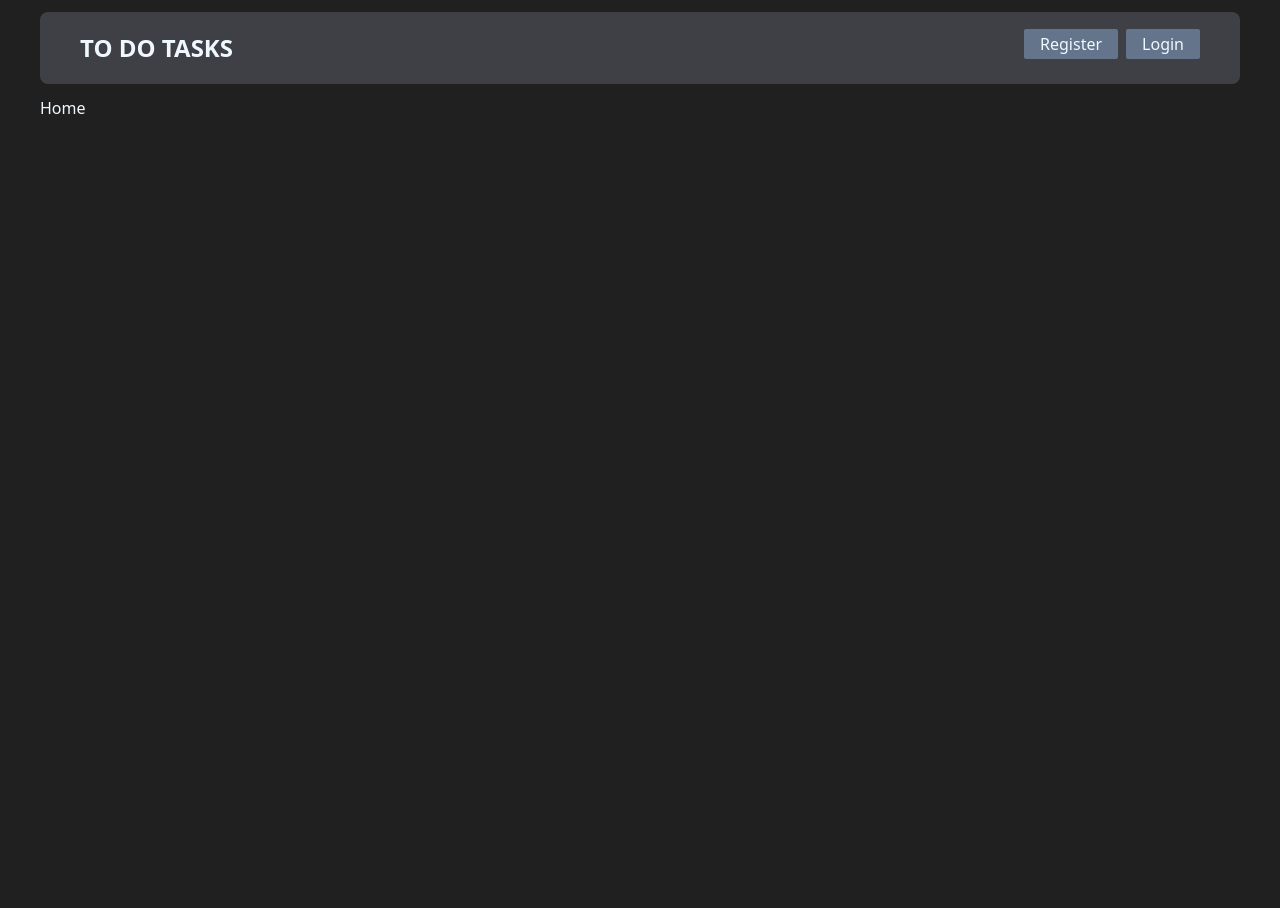
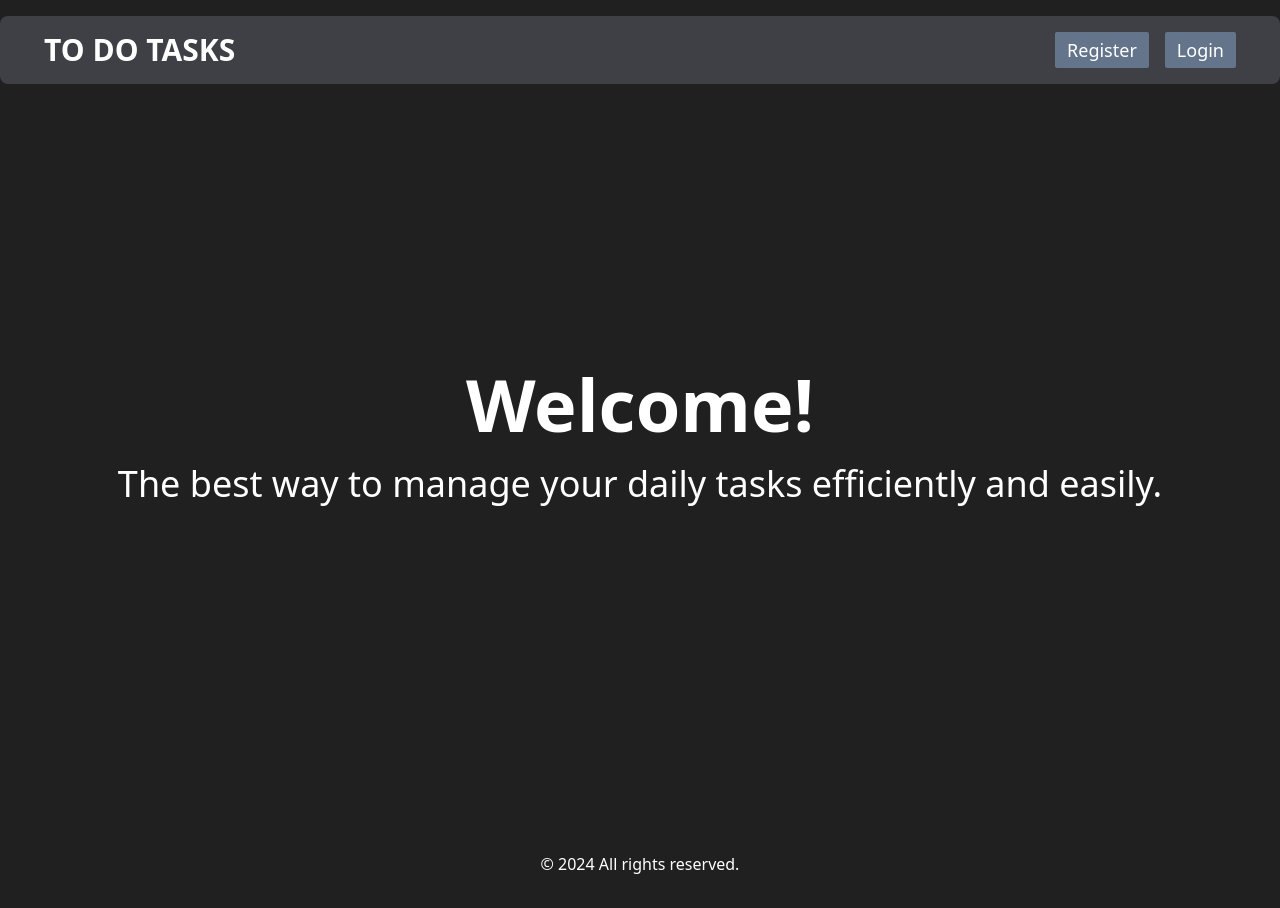
Before and after one commit to carolinaciampini/ToDo-App, a React (Vite) app in the folder toDo-Auth/: page / in a window 1280 px wide. Before the commit the page ends 800 px from the top, so only its background shows below. Built offline with nearby package versions, Linux system fonts and the light colour scheme.

Commit message:
footer and fixed styles

```diff
--- a/toDo-Auth/src/App.jsx
+++ b/toDo-Auth/src/App.jsx
@@ -9,30 +9,31 @@ import ProfilePage from "./pages/ProfilePage"
 import ProtectedRoute from "./ProtectedRoute"
 import { TaskProvider } from "./context/TasksContext"
 import Navbar from "./components/Navbar"
+import Footer from "./components/Footer"
 
 function App() {
   return (
     <AuthProvider>
       <TaskProvider>
         <BrowserRouter>
-          <main className="container mx-auto px-10">
+          <div className="flex flex-col min-h-screen">
+            <Navbar />
+            <main className="container mx-auto px-10 flex-grow">
+              <Routes>
+                <Route path="/" element={<HomePage />} />
+                <Route path="/login" element={<LoginPage />} />
+                <Route path="/register" element={<RegisterPage />} />
 
-            <Navbar></Navbar>
-
-            <Routes>
-              <Route path="/" element={<HomePage />}></Route>
-              <Route path="/login" element={<LoginPage />}></Route>
-              <Route path="/register" element={<RegisterPage />}></Route>
-
-              <Route element={<ProtectedRoute />}>
-                <Route path="/tasks" element={<TasksPage />}></Route>
-                <Route path="/add-task" element={<TaskFormPage />}></Route>
-                <Route path="/tasks/:id" element={<TaskFormPage />}></Route>
-                <Route path="/profile" element={<ProfilePage />}></Route>
-              </Route>
-            </Routes>
-         </main>
-
+                <Route element={<ProtectedRoute />}>
+                  <Route path="/tasks" element={<TasksPage />} />
+                  <Route path="/add-task" element={<TaskFormPage />} />
+                  <Route path="/tasks/:id" element={<TaskFormPage />} />
+                  <Route path="/profile" element={<ProfilePage />} />
+                </Route>
+              </Routes>
+            </main>
+            <Footer />
+          </div>
         </BrowserRouter>
       </TaskProvider>
     </AuthProvider>
--- /dev/null
+++ b/toDo-Auth/src/components/Footer.jsx
@@ -0,0 +1,11 @@
+import React from "react";
+
+function Footer() {
+  return (
+    <footer className=" text-white text-center  mt-auto py-8 px-11 rounded-lg">
+      <p>© 2024 All rights reserved.</p>
+    </footer>
+  );
+}
+
+export default Footer;
--- a/toDo-Auth/src/components/Navbar.jsx
+++ b/toDo-Auth/src/components/Navbar.jsx
@@ -1,51 +1,39 @@
 import React from "react";
 import { Link } from "react-router-dom";
-import { useAuth} from "../context/AuthContext";
-
-
+import { useAuth } from "../context/AuthContext";
 
 function Navbar() {
-
-  const { isAuthenticated,logout, user } = useAuth();
+  const { isAuthenticated, logout, user } = useAuth();
 
   return (
-    <nav className="bg-zinc-700 my-3 flex justify-between py-5 px-10 rounded-lg">
-      <Link to={
-        isAuthenticated ? '/tasks' : '/'
-      }><h1 className="text-2xl font-bold">TO DO TASKS</h1></Link>
-      <ul className="flex gap-x-2">
+    <nav className="bg-zinc-700 my-4 flex flex-wrap items-center justify-center md:justify-between py-4 px-6 md:px-11 rounded-lg">
+      <div className="flex items-center">
+        <Link to={isAuthenticated ? '/tasks' : '/'} className="text-white text-3xl font-bold flex items-center">
+
+          TO DO TASKS
+        </Link>
+      </div>
+      <div className="flex items-center mt-4 md:mt-0">
         {isAuthenticated ? (
           <>
-            <li className="font-semibold mx-4 ">
-              Welcome {user.username}!
-            </li>
-            <li>
-              <Link to='/add-task' className="bg-slate-500 px-4 py-1 rounded-sm" >Add Task</Link>
-            </li>
-            <li>
-              <Link to='/tasks' className="bg-slate-500 px-4 py-1 rounded-sm" >Your Tasks</Link>
-            </li>
-            <li>
-              <Link to='/' onClick={() => {
-                logout()
-              }} className="bg-slate-500 px-4 py-1 rounded-sm">Logout </Link>
-            </li>
+            <div className="hidden md:flex items-center mr-4">
+              <p className="text-white text-lg">Hey {user.username}, great to see you here!</p>
+            </div>
+            <div className="flex items-center">
+              <Link to='/add-task' className="bg-slate-500 px-3 py-1 rounded-sm text-base md:text-lg text-white mr-2 md:mr-4">Add Task</Link>
+              <Link to='/tasks' className="bg-slate-500 px-3 py-1 rounded-sm text-base md:text-lg text-white mr-2 md:mr-4">Your Tasks</Link>
+              <Link to='/' onClick={() => logout()} className="bg-slate-500 px-3 py-1 rounded-sm text-base md:text-lg text-white">Logout</Link>
+            </div>
           </>
-        ): (
-          <>
-              <li>
-                <Link to='/register' className="bg-slate-500 px-4 py-1 rounded-sm">Register</Link>
-              </li>
-              <li>
-                <Link to='/login' className="bg-slate-500 px-4 py-1 rounded-sm">Login</Link>
-              </li>
-            </>
+        ) : (
+            <div className="flex">
+              <Link to='/register' className="  bg-slate-500 px-3 py-1 rounded-sm text-base md:text-lg text-white mr-2 md:mr-4">Register</Link>
+              <Link to='/login' className="  bg-slate-500 px-3 py-1 rounded-sm text-base md:text-lg text-white">Login</Link>
+            </div>
         )}
-
-      </ul>
-
+      </div>
     </nav>
-  )
+  );
 }
 
 export default Navbar;
--- a/toDo-Auth/src/components/TaskCard.jsx
+++ b/toDo-Auth/src/components/TaskCard.jsx
@@ -10,8 +10,8 @@ function TaskCard({ task }) {
         <div className="flex gap-x-2 items-center">
           <button onClick={() => {
             deleteTask(task._id)
-          }} className="bg-red-700 hover:bg-red-400 text-white px-4 py-2 rounded-md"> DELETE </button>
-          <Link to={`/tasks/${task._id}`} className="bg-blue-600 hover:bg-blue-400 text-white px-4 py-2 rounded-md" >EDIT</Link>
+          }} className="bg-red-500 hover:bg-red-400 text-white px-4 py-2 rounded-md"> DONE </button>
+          <Link to={`/tasks/${task._id}`} className="bg-blue-500 hover:bg-blue-400 text-white px-4 py-2 rounded-md" >EDIT</Link>
         </div>
      </header>
       <p className="text-slate-300">{task.description}</p>
--- a/toDo-Auth/src/pages/HomePage.jsx
+++ b/toDo-Auth/src/pages/HomePage.jsx
@@ -1,7 +1,17 @@
+import { useAuth } from "../context/AuthContext";
+import React from "react";
+
 function HomePage() {
+  const { isAuthenticated, user } = useAuth();
+
   return (
-    <div>Home</div>
-  )
+    <div className="flex items-center justify-center  min-h-[90vh]">
+      <div className="p-12 rounded text-center mb-12">
+        <h1 className="text-7xl font-bold text-white">Welcome!</h1>
+        <p className="mt-6 text-4xl  text-white">The best way to manage your daily tasks efficiently and easily.</p>
+      </div>
+    </div>
+  );
 }
 
 export default HomePage
```
